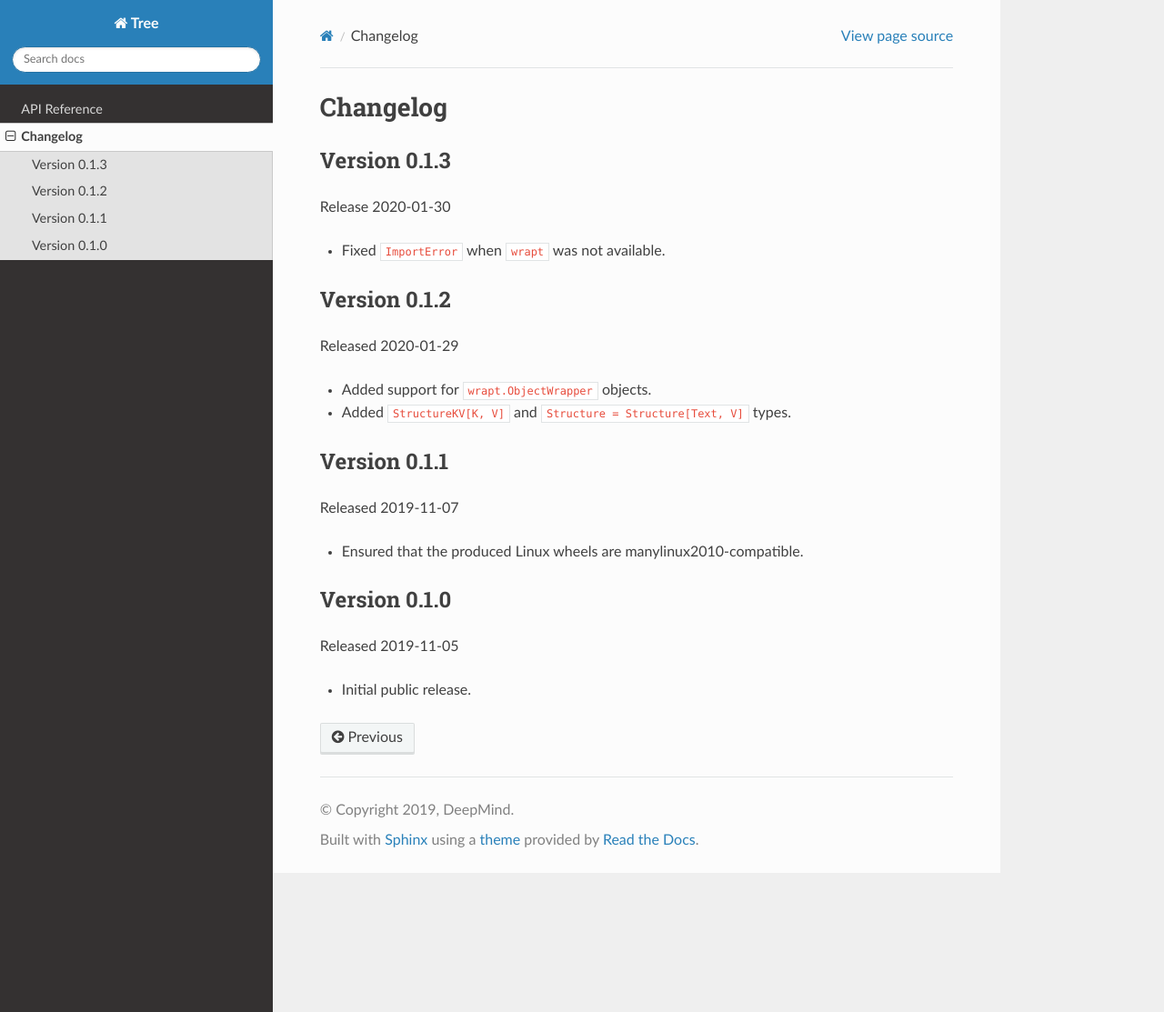
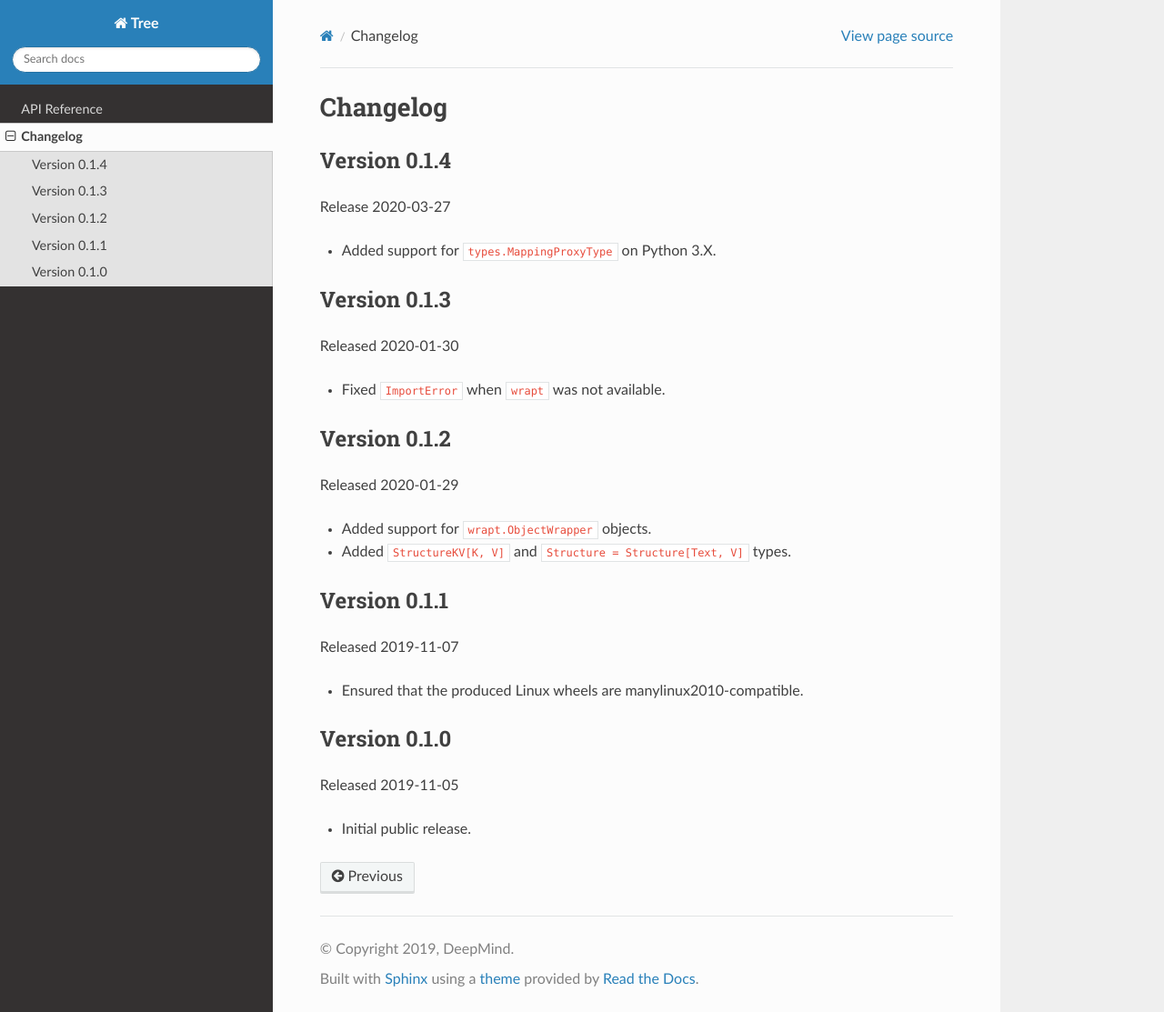
Before and after one commit to google-deepmind/tree, a Sphinx documentation site: the page built from docs/changes.rst, in a window 1280 px wide and 1113 px high. Shown: the whole window at 91% size. Built offline with Sphinx 7.4.7 and the Read the Docs theme 2.0.0, drawn with Linux system fonts in a browser that asks for light colours.

Commit message:
Release 0.1.4
PiperOrigin-RevId: 303368306
Change-Id: Ib7da895338c4efd9ce15436e324e535a6811888a

```diff
--- a/docs/changes.rst
+++ b/docs/changes.rst
@@ -2,10 +2,17 @@
 Changelog
 #########
 
+Version 0.1.4
+=============
+
+Release 2020-03-27
+
+* Added support for ``types.MappingProxyType`` on Python 3.X.
+
 Version 0.1.3
 =============
 
-Release 2020-01-30
+Released 2020-01-30
 
 * Fixed ``ImportError`` when ``wrapt`` was not available.
 
--- a/tree/__init__.py
+++ b/tree/__init__.py
@@ -65,7 +65,7 @@ __all__ = [
     "map_structure_with_path_up_to",
 ]
 
-__version__ = "0.1.3"
+__version__ = "0.1.4"
 
 # Note: this is *not* the same as `six.string_types`, which in Python3 is just
 #       `(str,)` (i.e. it does not include byte strings).
```
